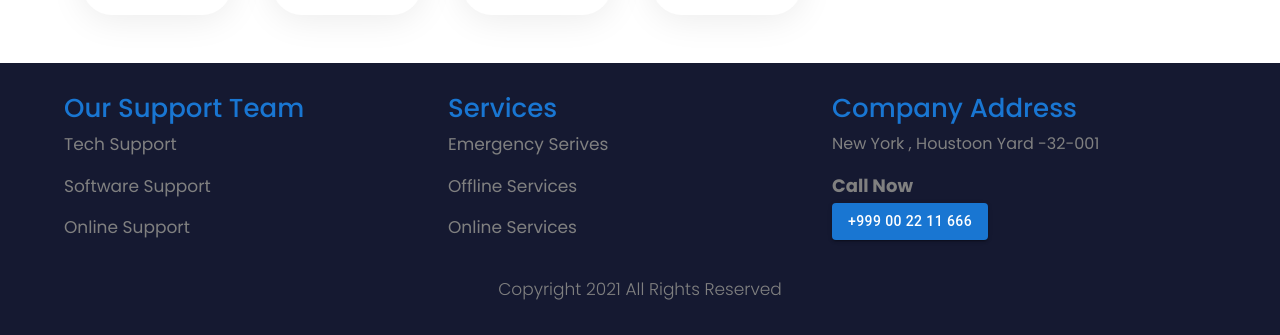
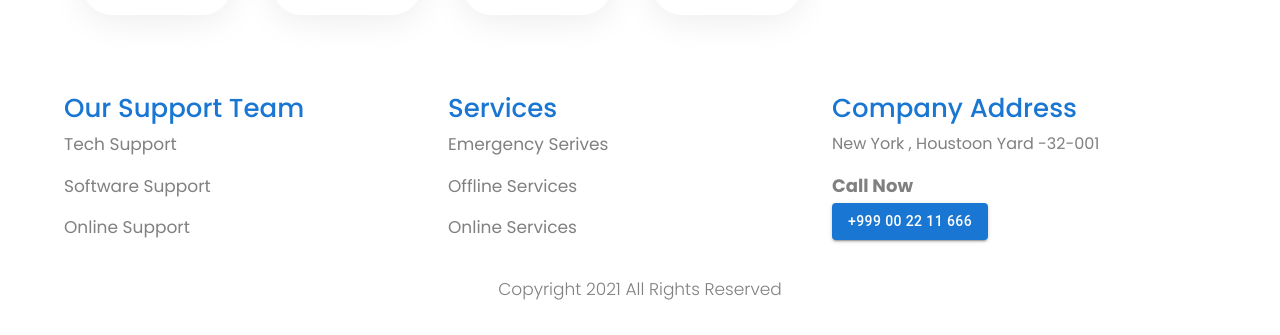
Before and after one commit to shakilkhanSAU/yam-yam-restaurent, a React (Create React App) app: page / in a window 1280 px wide. Shown: the part 1926-2261 px from the top of the page. Built offline with nearby package versions, Linux system fonts and the light colour scheme.

Commit message:
my commit

```diff
--- a/src/pages/shared/Footer/Footer.js
+++ b/src/pages/shared/Footer/Footer.js
@@ -1,10 +1,12 @@
 import { Box, Grid } from '@mui/material';
 import React from 'react';
+import './Footer.css';
 import { Button, Container } from '@mui/material';
 
 const Footer = () => {
     return (
-        <div style={{ marginBottom: '-30px', paddingTop: '30px', paddingBottom: '20px', background: '#151931' }}>
+
+        <div style={{ marginBottom: '-30px', paddingTop: '30px', paddingBottom: '20px', background: '#fff', border: '1px' }}>
             <Container sx={{ flexGrow: 1, }}>
                 <Grid style={{ textAlign: 'left' }} container>
                     <Grid item xs={12} sm={6} md={4}>
@@ -38,7 +40,7 @@ const Footer = () => {
                 <p style={{ fontSize: '17px', fontWeight: '300', color: 'gray', paddingTop: '20px', textAlign: 'center' }}>Copyright 2021 All Rights Reserved</p>
             </Container>
         </div>
-    );
+    )
 };
 
 export default Footer;
```
